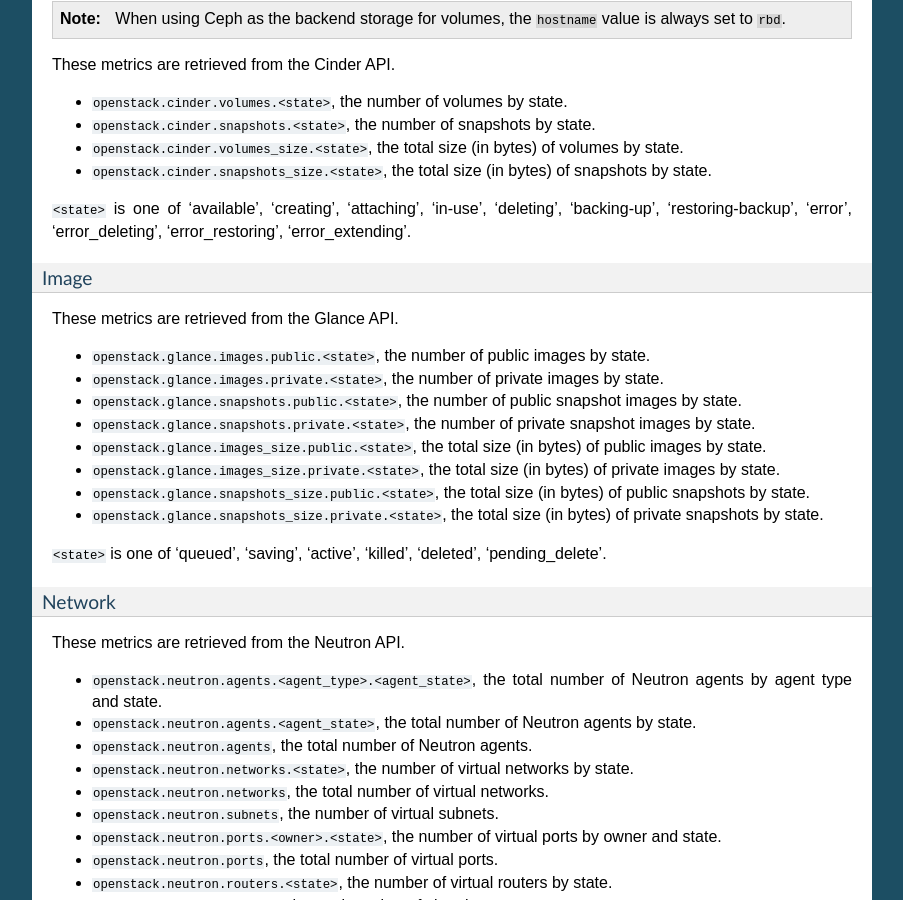
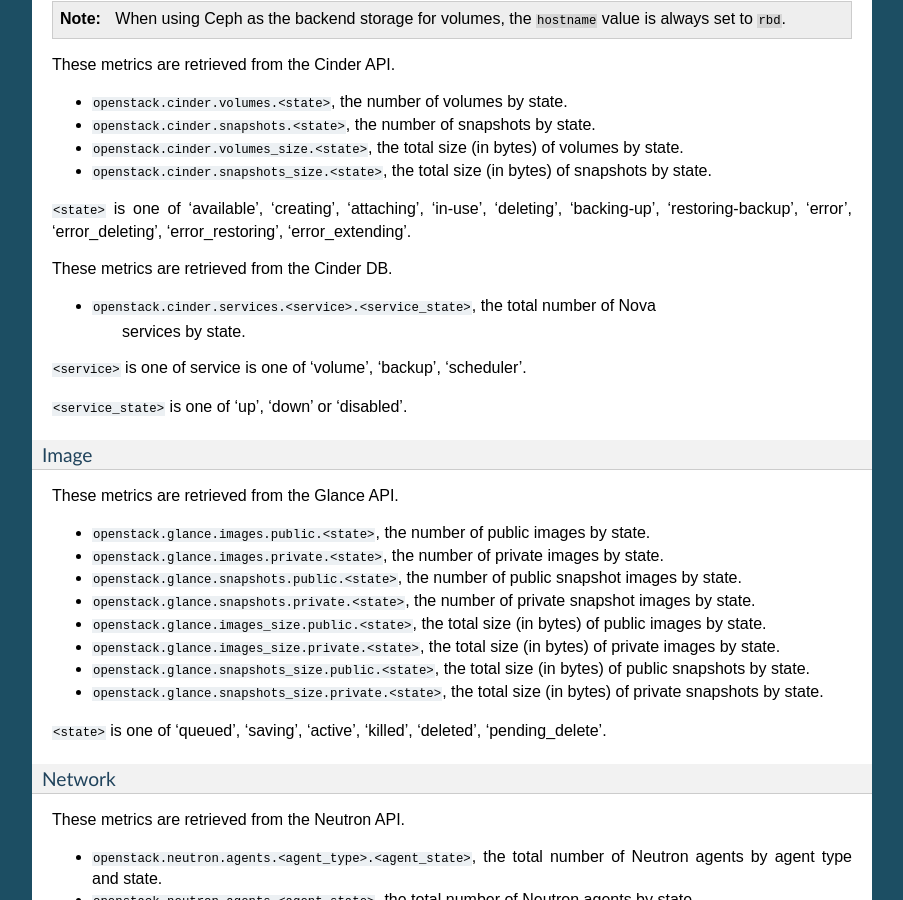
Before and after one commit to openstack-archive/fuel-plugin-lma-collector, a Sphinx documentation site: the page built from doc/source/metrics.rst, in a window 1280 px wide and 900 px high, scrolled down 8976 px. Shown: the whole window, without its empty margins (198-1101 px from the left). Built offline with Sphinx 7.4.7, drawn with Linux system fonts in a browser that asks for light colours.

Commit message:
Add cinder service state metrics
collect number of services in state disabled, up or down.
These metrics are collected from DB with collectd DBI plugin.

Change-Id: If27f0b83978c8e47b781a2f511e1766177177645

```diff
--- a/doc/source/metrics/openstack.rst
+++ b/doc/source/metrics/openstack.rst
@@ -68,6 +68,15 @@
 
 ``<state>`` is one of 'available', 'creating', 'attaching', 'in-use', 'deleting', 'backing-up', 'restoring-backup', 'error', 'error_deleting', 'error_restoring', 'error_extending'.
 
+These metrics are retrieved from the Cinder DB.
+
+* ``openstack.cinder.services.<service>.<service_state>``, the total number of Nova
+    services by state.
+
+``<service>`` is one of service is one of 'volume', 'backup', 'scheduler'.
+
+``<service_state>`` is one of 'up', 'down' or 'disabled'.
+
 Image
 ^^^^^
 
```
Also changed, not shown: 2 other files.
